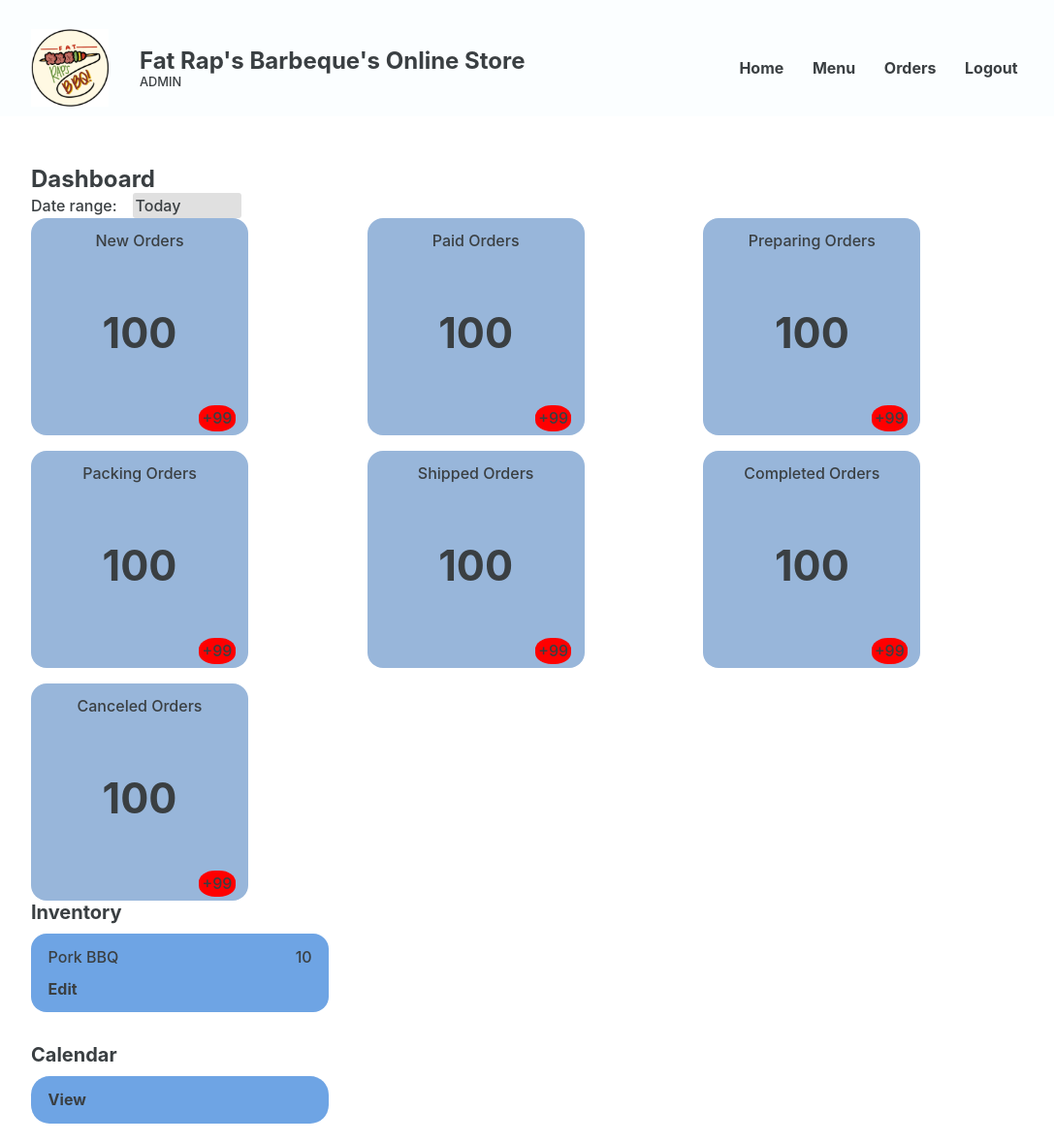
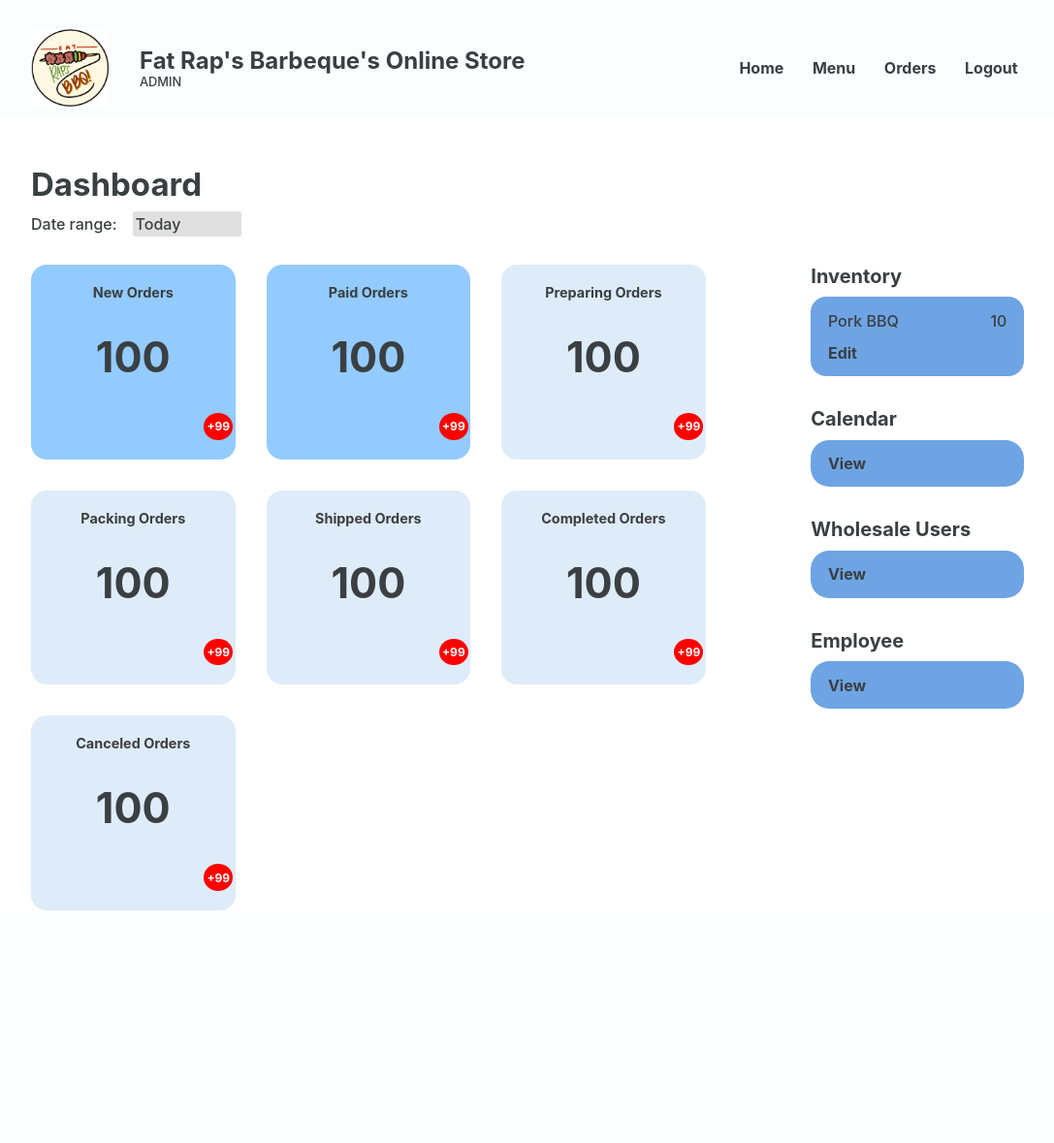
Before and after one commit to DoryAngelo/FatRapBBQ, a PHP site: page /FatRapBBQ/admin-home.html in a window 1280 px wide. Shown: the top 1179 px of the page at 97% size, without its empty margins (96-1183 px from the left). After the commit the page ends 939 px from the top, so only its background shows below. Run offline with PHP 8.4, Linux system fonts and the light colour scheme.

Commit message:
admin home with improved overall ui

```diff
--- a/Website/admin-home.html
+++ b/Website/admin-home.html
@@ -37,21 +37,22 @@
         </header>
         <main>
             <section class="section">
-                <section class="left-section">
-                    <div class="heading">
+                <div class="section-heading">
                     <h2>Dashboard</h2>
                     <div class="inline">
                         <p>Date range:</p>
                         <p class="dropdown">Today</p>
                     </div>
                 </div>
-                    <section class="grid-container">
-                        <div class="box">
+                <section class="section-body">
+                    <section class="main-section">
+                        <div class="grid-container">
+                            <div class="box blue">
                                 <p>New Orders</p>
                                 <h1>100</h1>
                                 <p class="notif">+99</p>
                             </div>
-                        <div class="box">
+                            <div class="box blue">
                                 <p>Paid Orders</p>
                                 <h1>100</h1>
                                 <p class="notif">+99</p>
@@ -81,7 +82,7 @@
                                 <h1>100</h1>
                                 <p class="notif">+99</p>
                             </div>
-                    </section>
+                        </div>
                     </section>
                     <section class="side-menu">
                         <div class="group inventory">
@@ -108,7 +109,7 @@
                         </div>
                     </section>
                 </section>
-
+            </section>
         </main>
     </body>
 </html>
--- a/Website/admin-new-orders.html
+++ b/Website/admin-new-orders.html
@@ -90,9 +90,6 @@
                     </section>
                 </section>
             </section>
-            </section>
-
-
         </main>
     </body>
 </html>
--- a/Website/admin-styles.css
+++ b/Website/admin-styles.css
@@ -22,8 +22,9 @@
 
 
     --text:#3A3F42;
-    --table: #DEECF9;
+    --light-blue: #DEECF9;
     --sidemenu-blue: #6EA4E4;
+    --db-highlight-blue: #93CBFF;
 }
 
 html {
@@ -107,31 +108,42 @@ main {
 
 .main-section {
     width: 100%;
-    height: 50rem; /*should depend on content's height*/
 }
 
 .table {
-    background-color: var(--table);
+    background-color: var(--light-blue);
     border-radius: 1rem;
 }
 
-.section .grid-container {
+.grid-container {
+    width: 95%;
     display: grid;
     grid-template-columns: repeat(3, 1fr);
-    gap: 1rem;
+    gap: 2rem;
 }
 
 .grid-container .box {
-    width: 14rem;
-    height: 14rem;
-    background-color: rgb(152, 182, 218);
+    width: 100%;
+    height: 100%;
+    background-color: var(--light-blue);
     border-radius: 1rem;
     display: flex;
     flex-direction: column;
     justify-content: flex-start;
     align-items: center;
-    gap: 3.7rem;
-    padding: 0.8rem;
+    gap: 2rem;
+    padding: 1.25rem;
+    position: relative;
+    /* box-shadow: var(--db-highlight-blue) 0px 3px 4px 0px; pick a better color db-higlight0blue as shadow is good for lightblue but not for the same color */
+}
+
+.grid-container div.blue {
+    background-color: var(--db-highlight-blue);
+}
+
+.grid-container .box p {
+    font-weight: bold;
+    font-size: 0.9rem;
 }
 
 .grid-container .box h1 {
@@ -139,11 +151,12 @@ main {
 }
 
 .grid-container .box p.notif {
+    font-size: 0.75rem;
     background-color: red;
-    padding: 0.2rem;
-    border-radius: 45%;
-    margin-left: 10rem;
-    margin-top: -10px;
+    color: #fff;
+    padding: 0.4rem 0.2rem;
+    border-radius: 50%;
+    margin-right: -11rem;
 }
 
 .side-menu {
```
Lines whose indentation alone changed are shown as unchanged.
